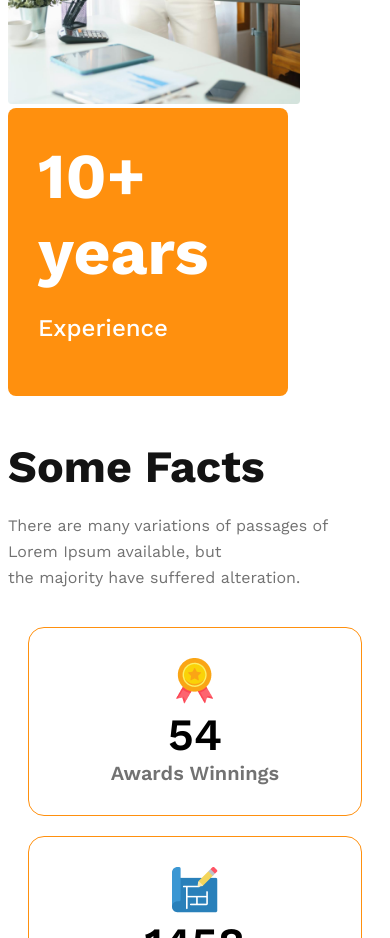
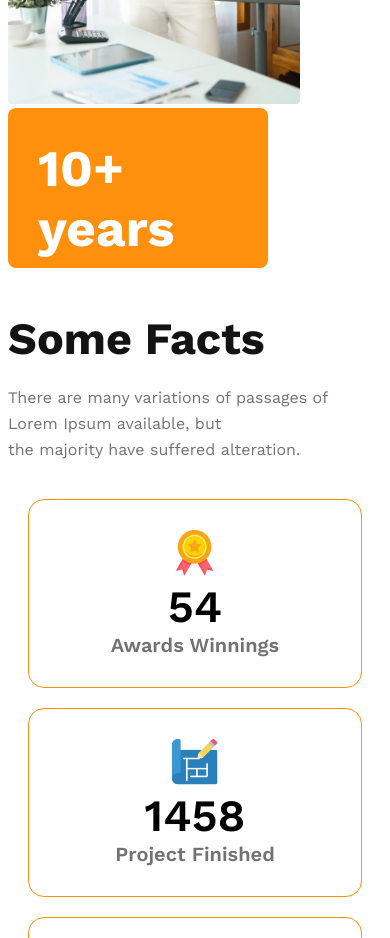
Before and after one commit to eusouf12/G3_Architecture_website, a plain HTML site: page index.html in a window 390 px wide. Shown: the part 5340-6278 px from the top of the page. Drawn offline with nearby package versions, Linux system fonts and the light colour scheme.

Commit message:
ten year change

```diff
--- a/style.css
+++ b/style.css
@@ -133,13 +133,14 @@ font-weight: 700;
     border-radius: 8px;
     background-color: #FF900E;
     color: #FFF;
-    width: 300px;
+    width: 240px;
+    height: 100px;
     padding: 30px;
     position: relative;
     bottom: 100px;
 }
 .ten-year h2{
-    font-size: 4rem;
+    font-size: 3.2rem;
     font-weight: 700;
     margin: 0;
 }
@@ -233,7 +234,8 @@ margin: 0px 5px;
        }
        .ten-year{
         position: static;
-        width: 220px;
+        width: 200px;
+        height: 100px;
        }
        footer{
         width: auto;
```
